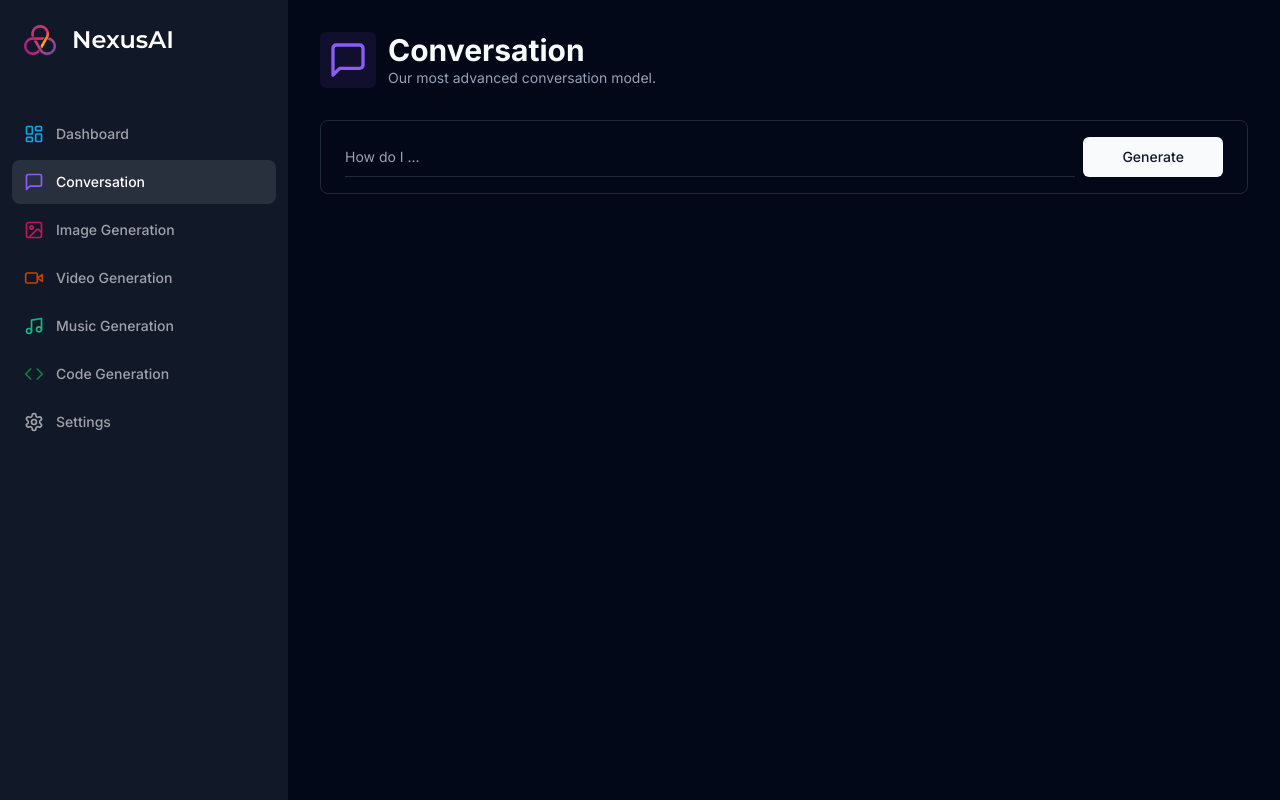
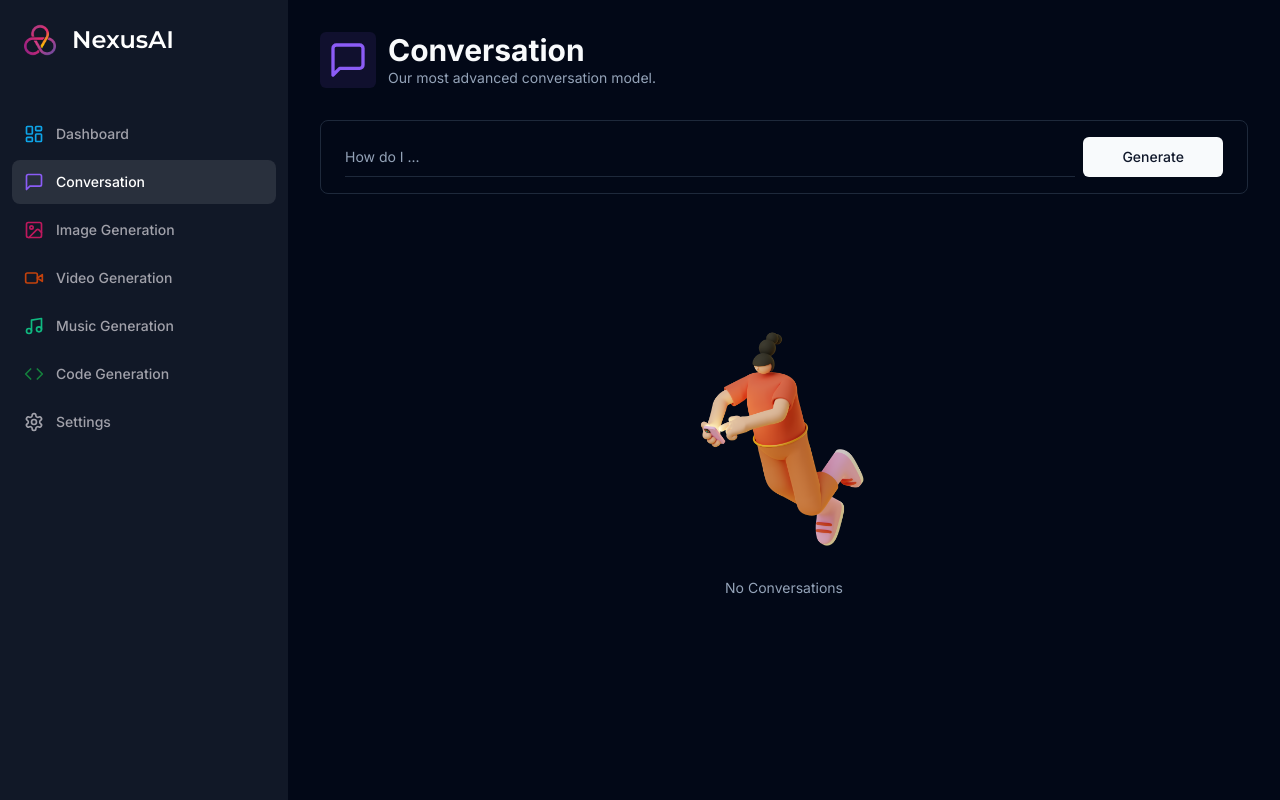
Before and after one commit to Ankur02Sarkar/NexusAI, a Next.js app: page /conversation in a window 1280 px wide. Built offline with nearby package versions, Linux system fonts and the light colour scheme.

Commit message:
empty comp

```diff
--- a/app/(dashboard)/(routes)/conversation/page.tsx
+++ b/app/(dashboard)/(routes)/conversation/page.tsx
@@ -13,6 +13,7 @@ import { useRouter } from "next/navigation";
 import { useState } from "react";
 import { ChatCompletionRequestMessage } from "openai";
 import axios from "axios";
+import { Empty } from "@/components/ui/empty";
 
 const ConversationPage = () => {
   const router = useRouter();
@@ -97,6 +98,9 @@ const ConversationPage = () => {
           </Form>
         </div>
         <div className="space-y-4 mt-4">
+          {messages.length === 0 && !isLoading && (
+            <Empty label="No Conversations" />
+          )}
           <div className="flex flex-col-reverse gap-y-4">
             {messages.map((message) => {
               return <div key={message.content}>{message.content}</div>;
```
Also changed, not shown: 1 other file (tests, documents, lock files or other folders).
